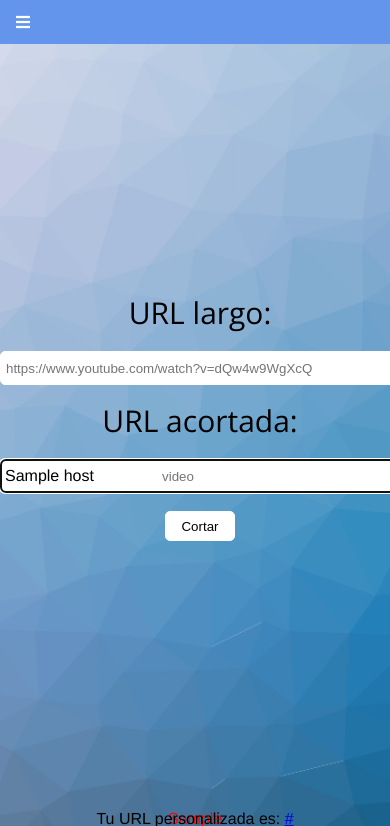
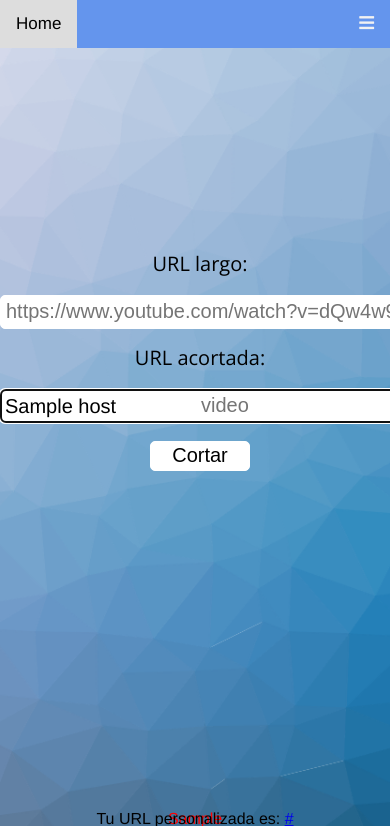
Before and after one commit to MaioSource/AcortadorURL, a Flask app: template templates/index.html in a window 390 px wide; the page is wider, and only the part inside the window is pictured. Shown: the top 826 px of that part. Run offline with Flask 2, Linux system fonts and the light colour scheme; the template is opened without the code that fills it: most values are stand-ins (such as "Sample title", 1, 10 or a date in 2020); parts of the project's set-up code (start-up, migrations or seed data) failed here and were passed over; some libraries are stand-ins or nearby versions.

Commit message:
version1.1

```diff
--- a/app.py
+++ b/app.py
@@ -55,4 +55,4 @@ def redireccionar(urlCorta):
 
 
 if __name__ == '__main__':
-        app.run(app, host='0.0.0.0')
+        app.run(host='0.0.0.0')
--- a/static/css/css.css
+++ b/static/css/css.css
@@ -28,32 +28,12 @@ html {
   height: 100%;
 }
 
-.container {
+.menu-content {
   margin: 0 auto;
 }
 
-ul {
-  list-style-type: none;
-  margin: 0;
-  padding: 0;
-  overflow: hidden;
-  background-color: cornflowerblue;
-}
-
-li {
-  float: left;
-}
-
-li a {
+.topnav #myLinks {
   display: block;
-  color: white;
-  text-align: center;
-  padding: 14px 16px;
-  text-decoration: none;
-}
-
-li a:hover {
-  background-color: black;
 }
 
 .barra{
@@ -140,72 +120,188 @@ li a:hover {
   }
 }
 
-/*
-  ##Device = Desktops
-  ##Screen = 1281px to higher resolution desktops
-*/
+.topnav {
+  overflow: hidden;
+  background-color: cornflowerblue;}
 
-@media (min-width: 1281px) {
-
-  //CSS
-
+.topnav a {
+  float: left;
+  display: block;
+  color: #f2f2f2;
+  text-align: center;
+  padding: 14px 16px;
+  text-decoration: none;
+  font-size: 17px;
 }
 
-/*
-  ##Device = Laptops, Desktops
-  ##Screen = B/w 1025px to 1280px
-*/
-
-@media (min-width: 1025px) and (max-width: 1280px) {
-
-  //CSS
-
+.topnav a:hover {
+  background-color: #ddd;
+  color: black;
 }
 
-/*
-  ##Device = Tablets, Ipads (portrait)
-  ##Screen = B/w 768px to 1024px
-*/
-
-@media (min-width: 768px) and (max-width: 1024px) {
-
-  //CSS
-
+.topnav .icon {
+  display: none;
 }
 
-/*
-  ##Device = Tablets, Ipads (landscape)
-  ##Screen = B/w 768px to 1024px
-*/
+@media only screen and (orientation: Portrait){
+  .topnav a:not(:first-child){
+    display: none;
+  }
+  .topnav a{
+    font-size: 70px;
+  }
+  .topnav a.icon {
+    float: right;
+    display: block;
+  }
+  .topnav.responsive {
+    position: relative;
+  }
+  .topnav.responsive .icon {
+    position: absolute;
+    right: 0;
+    top: 0;
+  }
+  .topnav.responsive a {
+    float: none;
+    display: block;
+    text-align: left;
+  }
+  #content{
+    position: absolute;
+    top:35%;
+    left:30%;
+    width:800px;
+    height:500px;
+    margin-top:-150px;
+    padding:5px;
+  }
+  .texto{
+    font-size: 60px;
+  }
 
-@media (min-width: 768px) and (max-width: 1024px) and (orientation: landscape) {
-
-  //CSS
-
+  #URLLargo{
+    width: 98%;
+    height: 70px;
+    font-size: 40px;
+  }
+  #URLCorto{
+    padding: 1px 1px 1px 395px;
+    width: 49%;
+    height: 70px;
+    font-size: 40px;
+  }
+  .button{
+    height: 70px;
+    width: 160px;
+    font-size: 40px;
+  }
+  .unit {
+    position: absolute;
+    display: block;
+    left: 5px;
+    top: 14px;
+    font-size: 40px;
+  }
 }
 
-/*
-  ##Device = Low Resolution Tablets, Mobiles (Landscape)
-  ##Screen = B/w 481px to 767px
-*/
-
-@media (min-width: 481px) and (max-width: 767px) {
-
-  //CSS
-
-}
-
-/*
-  ##Device = Most of the Smartphones Mobiles (Portrait)
-  ##Screen = B/w 320px to 479px
-*/
-
-@media (min-width: 320px) and (max-width: 480px) {
-
-  .barra{
-    display: block !important;
+@media only screen and (max-width: 670px){
+  .topnav a{
+    font-size: 17px;
   }
-  li a{
-    display: none;
+  .texto{
+    font-size: 30px;
+  }
+  #content{
+    position: absolute;
+    top:45%;
+    left:33%;
+    width:600px;
+    height:300px;
+    margin-top:-150px;
+    padding:5px;
+  }
+  #URLLargo{
+    width: 98%;
+    height: 30px;
+    font-size: 20px;
+  }
+  #URLCorto{
+    padding: 1px 1px 1px 200px;
+    width: 65%;
+    height: 30px;
+    font-size: 20px;
+  }
+  .button{
+    height: 30px;
+    width: 100px;
+    font-size: 20px;
+  }
+  .unit {
+    position: absolute;
+    display: block;
+    left: 5px;
+    top: 6px;
+    font-size: 20px;
   }
 }
+@media only screen and (max-width: 610px){
+  .topnav a{
+    font-size: 17px;
+  }
+  .texto{
+    font-size: 20px;
+  }
+  #content{
+    position: absolute;
+    top:45%;
+    left:40%;
+    width:500px;
+    height:300px;
+    margin-top:-150px;
+    padding:5px;
+  }
+  #URLLargo{
+    width: 98%;
+    height: 30px;
+    font-size: 20px;
+  }
+  #URLCorto{
+    padding: 1px 1px 1px 200px;
+    width: 58.5%;
+    height: 30px;
+    font-size: 20px;
+  }
+  .button{
+    height: 30px;
+    width: 100px;
+    font-size: 20px;
+  }
+  .unit {
+    position: absolute;
+    display: block;
+    left: 5px;
+    top: 6px;
+    font-size: 20px;
+  }
+}
+@media only screen and (max-width: 510px){
+
+  .texto{
+    font-size: 20px;
+  }
+  #content{
+    position: absolute;
+    top:45%;
+    left:50%;
+    width:400px;
+    height:300px;
+  }
+  #URLLargo{
+    width: 98%;
+  }
+  #URLCorto{
+    padding: 1px 1px 1px 200px;
+    width: 48.5%;
+  }
+}
--- /dev/null
+++ b/static/js/script.js
@@ -0,0 +1,8 @@
+function myFunction() {
+  var x = document.getElementById("myTopnav");
+  if (x.className === "topnav") {
+    x.className += " responsive";
+  } else {
+    x.className = "topnav";
+  }
+}
--- a/templates/index.html
+++ b/templates/index.html
@@ -7,16 +7,16 @@
 	<link rel="stylesheet" href="https://use.fontawesome.com/releases/v5.8.1/css/all.css" integrity="sha384-50oBUHEmvpQ+1lW4y57PTFmhCaXp0ML5d60M1M7uH2+nqUivzIebhndOJK28anvf" crossorigin="anonymous">
   	<link href="https://fonts.googleapis.com/css?family=Open+Sans" rel="stylesheet">
   	<link rel="shortcut icon" href="{{ url_for('static', filename='img/icon.png') }}">
+  	<script type="text/javascript" src="static/js/script.js"></script>
 </head>
 <body>
-	<div class="conteiner col-12">
-		<nav>
-			<ul>
-				<li><i class="fas fa-bars barra"></i></li>
-				<li><a target="_blank" href="{{ source_code }}"><i class="fab fa-github"></i> Source Code</a></li>
-				<li><a target="_blank" href="{{ dev_info[0] }}">{{ dev_info[1] }}</a></li>
-			</ul>
-		</nav>
+	<div class="topnav" id="myTopnav">
+		<a href="{{host}}">Home</a>
+		<a href="{{ source_code }}">Source code</a>
+		<a href="{{ dev_info[0] }}">About</a>
+		<a href="javascript:void(0);" class="icon" onclick="myFunction()">
+		    <i class="fa fa-bars"></i>
+		</a>
 	</div>
 	<div id="content">
 		<form method="post" class="style-1" action="">
```
Also changed, not shown: app.db (added).
